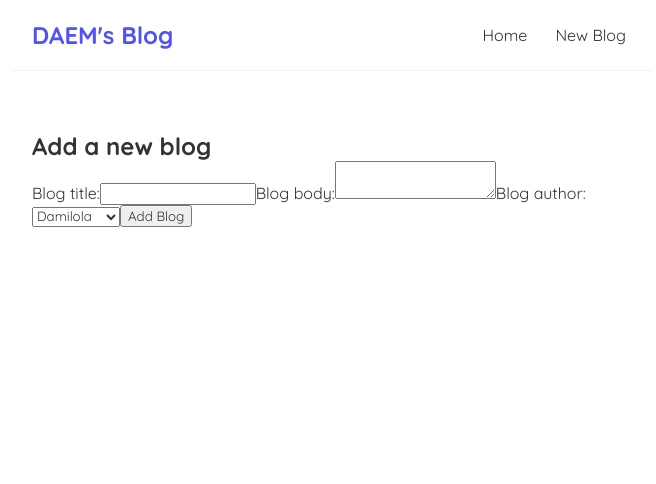
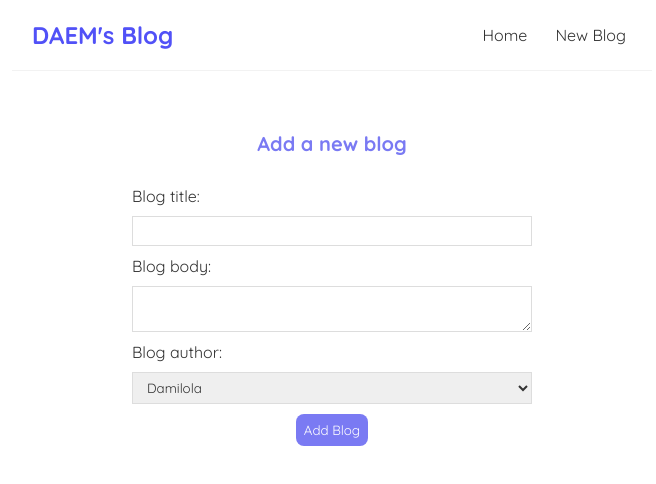
Before and after one commit to DAEM007/DAEM-BLOG, a React (Create React App) app: page /create in a window 1280 px wide. Shown: the top 484 px of the page, without its empty margins (308-964 px from the left). Built offline with nearby package versions, Linux system fonts and the light colour scheme.

Commit message:
Added more styles

```diff
--- a/src/index.css
+++ b/src/index.css
@@ -46,9 +46,11 @@
   margin: 20px 0;
   border-bottom: 1px solid #fafafa;
 }
+
 .blog-preview:hover {
   box-shadow: 1px 3px 5px rgba(0,0,0,0.1);
 }
+
 .blog-preview h2 {
   font-size: 20px;
   color: rgb(122, 122, 243);
@@ -68,3 +70,49 @@
 .blog-details p {
   margin: 10px 0;
 }
+
+.blog-details button {
+  background: rgb(122, 122, 243);
+  color: #fff;
+  border: 0;
+  padding: 8px;
+  margin-top: 10px;
+  border-radius: 8px;
+  cursor: pointer;
+}
+
+/* CREATE NEW BLOG FORM */
+.create {
+  max-width: 400px;
+  margin: 0 auto;
+  text-align: center;
+}
+
+.create label {
+  text-align: left;
+  display: block;
+}
+
+.create h2 {
+  font-size: 20px;
+  color: rgb(122, 122, 243);
+  margin-bottom: 30px;
+}
+
+.create input, .create textarea, .create select {
+  width: 100%;
+  padding: 6px 10px;
+  margin: 10px 0;
+  border: 1px solid #ddd;
+  box-sizing: border-box;
+  display: block;
+}
+
+.create button {
+  background: rgb(122, 122, 243);
+  color: #fff;
+  border: 0;
+  padding: 8px;
+  border-radius: 8px;
+  cursor: pointer;
+}
```
